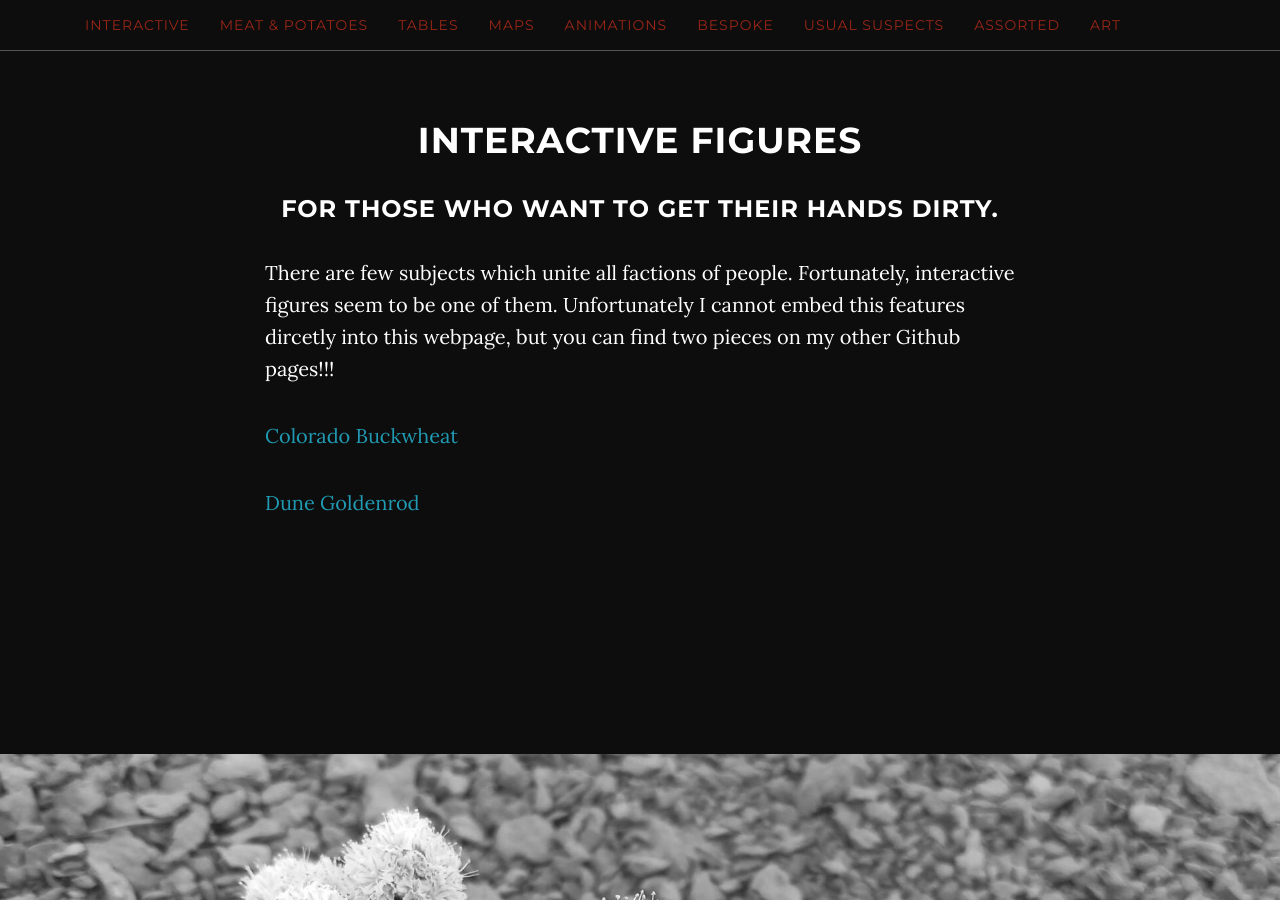
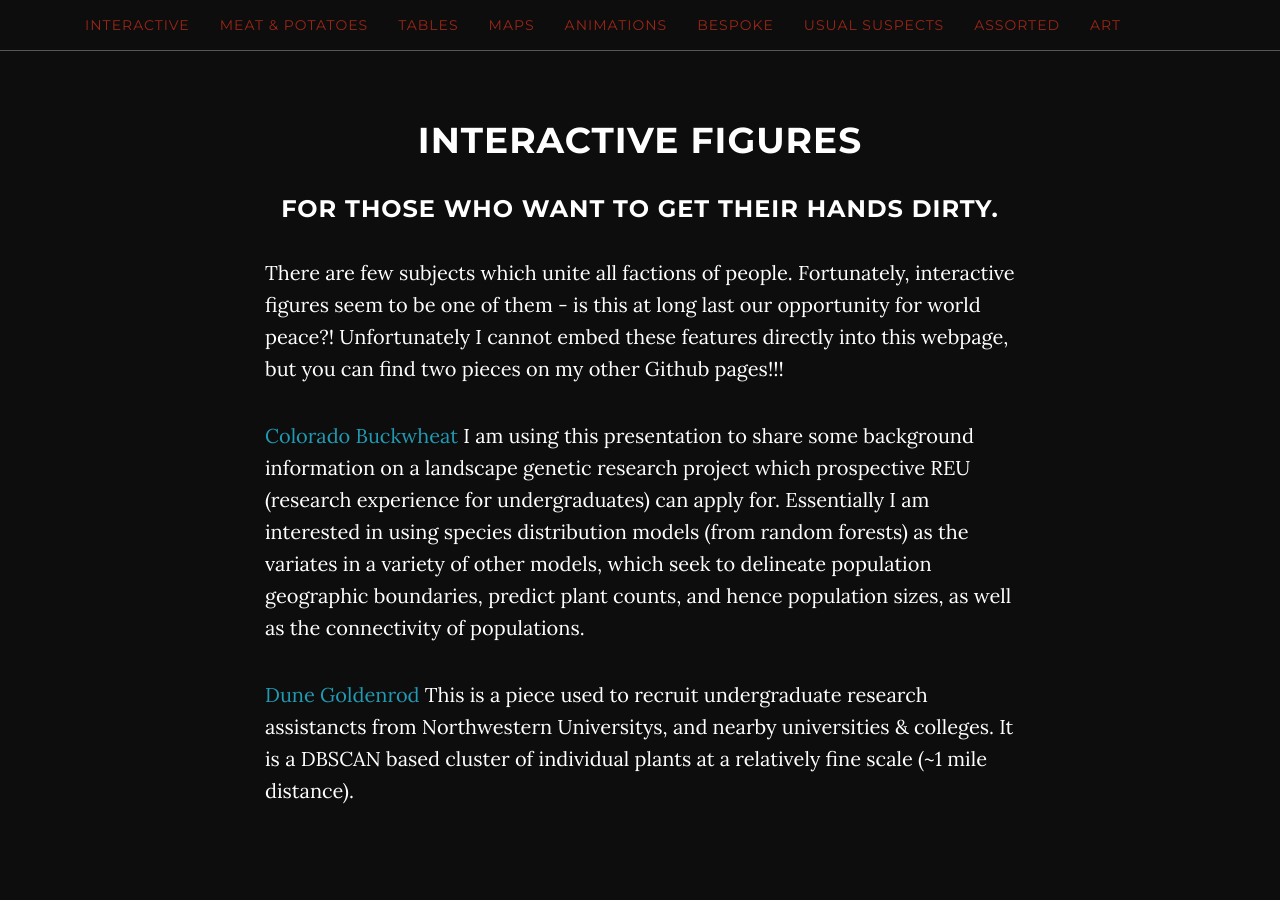
Before and after one commit to sagesteppe/DataVizGallery, a Jekyll site: the page built from index.html, in a window 1280 px wide and 900 px high, scrolled down 1602 px. Built offline with Jekyll 4.4.1, drawn with Linux system fonts in a browser that asks for light colours.

Commit message:
interactive writeup

```diff
--- a/_includes/interactive.html
+++ b/_includes/interactive.html
@@ -4,9 +4,12 @@
             <div class="col-lg-8 col-lg-offset-2">
                 <h1>Interactive figures</h1>
                 <h3>For those who want to get their hands dirty.</h3>
-                <p>There are few subjects which unite all factions of people. Fortunately, interactive figures seem to be one of them. Unfortunately I cannot embed this features dircetly into this webpage, but you can find two pieces on my other Github pages!!!</p>
-                <p> <a href="https://sagesteppe.github.io/EcoloradenseLeaflet/EColoradenseLeaflet.html#/modelled-suitable-habitat">Colorado Buckwheat</a> </p>
-                <p><a href="https://sagesteppe.github.io/Solidago-Megachile-Mutualism">Dune Goldenrod</a> </p>
+                <p>There are few subjects which unite all factions of people. Fortunately, interactive figures seem to be one of them - is this at long last our opportunity for world peace?! Unfortunately I cannot embed these features directly into this webpage, but you can find two pieces on my other Github pages!!!</p>
+                <p> <a href="https://sagesteppe.github.io/EcoloradenseLeaflet/EColoradenseLeaflet.html#/modelled-suitable-habitat">Colorado Buckwheat</a>
+                I am using this presentation to share some background information on a landscape genetic research project which prospective REU (research experience for undergraduates) can apply for. Essentially I am interested in using species distribution models (from random forests) as the variates in a variety of other models, which seek to delineate population geographic boundaries, predict plant counts, and hence population sizes, as well as the connectivity of populations.</p>
+                <p><a href="https://sagesteppe.github.io/Solidago-Megachile-Mutualism">Dune Goldenrod</a>
+                This is a piece used to recruit undergraduate research assistancts from Northwestern Universitys, and nearby universities & colleges.
+                It is a DBSCAN based cluster of individual plants at a relatively fine scale (~1 mile distance). </p>
             </div>
         </div>
     </section>
```
